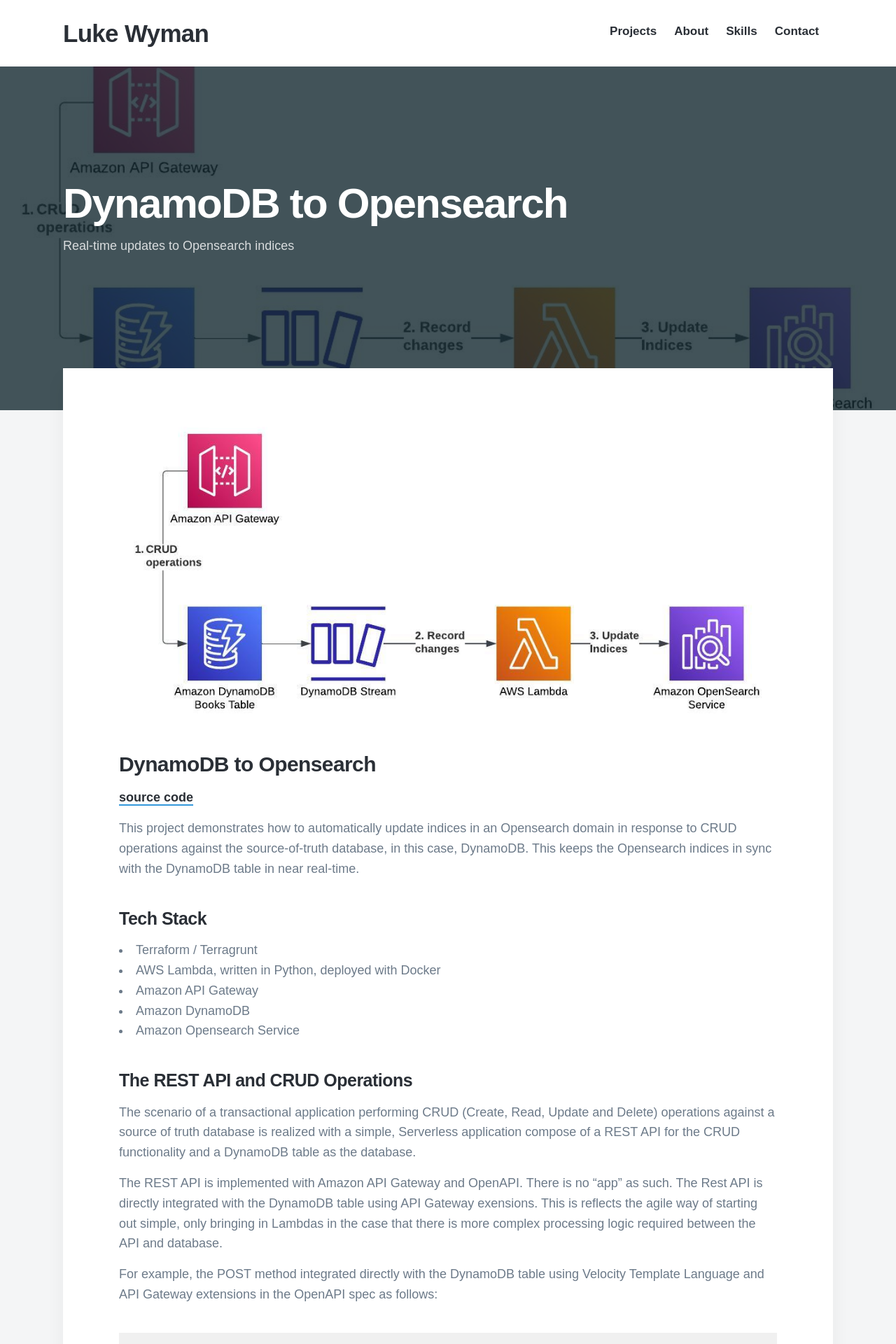
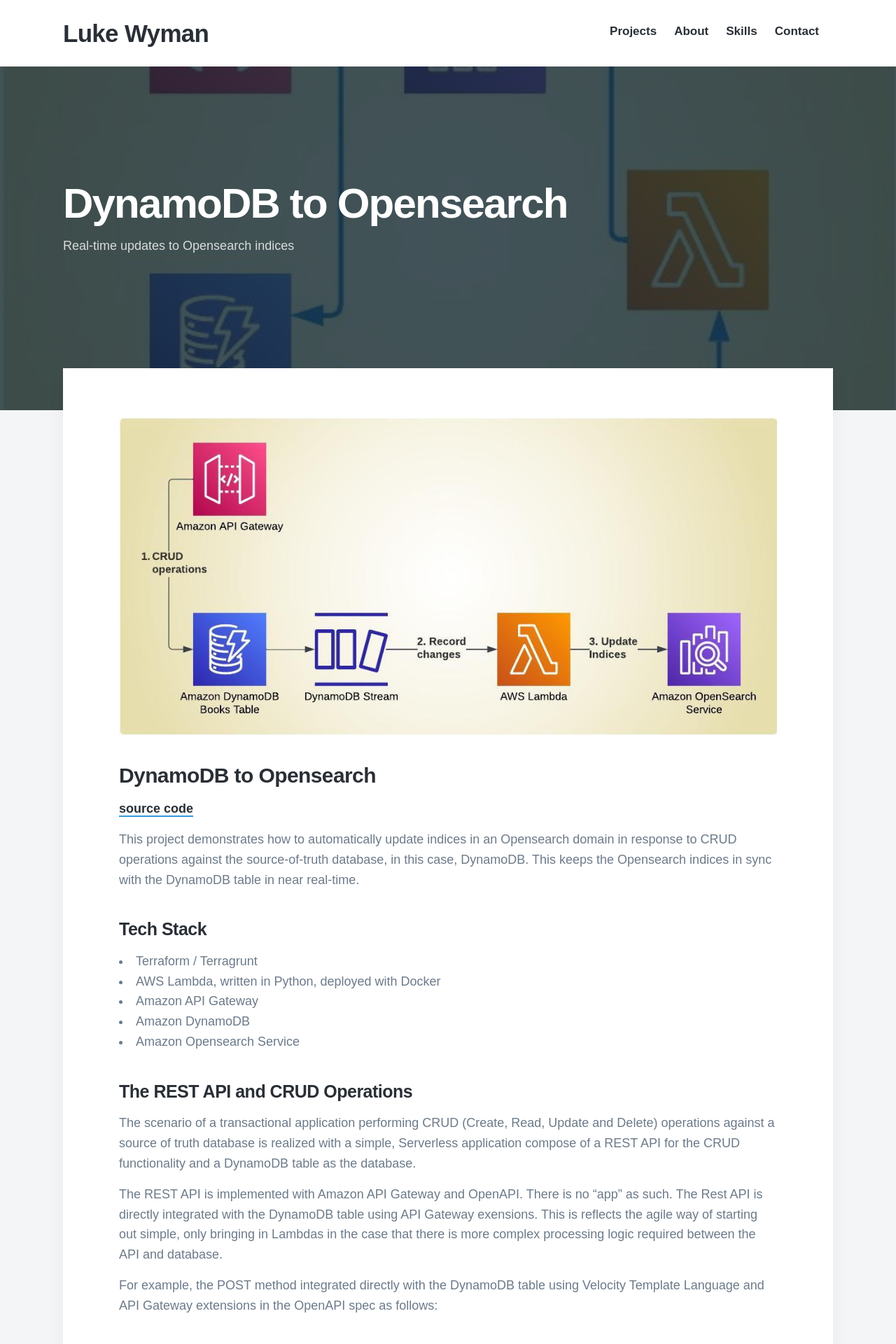
Before and after one commit to lukewyman/lukewyman.github.io, a Jekyll site: the page built from _projects/001-dynamo-os.md, in a window 1280 px wide. Shown: the top 1920 px of the page at 70% size. Built offline with Jekyll 4.4.1, drawn with Linux system fonts in a browser that asks for light colours; nearby versions of some CDN libraries; some web fonts are replaced.

Commit message:
Added D2OS images

```diff
--- a/_projects/001-dynamo-os.md
+++ b/_projects/001-dynamo-os.md
@@ -8,7 +8,7 @@
   - a DynamoDB change stream as the event source
   - an AWS Lambda to process the record changes
   - an OpenSearch domain
-featured_image: '/images/projects/dynamo-os-landscape.jpeg'
+featured_image: '/images/projects/dynamo-os-square.jpeg'
 ---
 
 ![](/images/projects/dynamo-os-landscape.jpeg)
```
Also changed, not shown: images/projects/basic-pipeline-square.jpeg, images/projects/dynamo-os-landscape.jpeg, images/projects/dynamo-os-square.jpeg (added).
